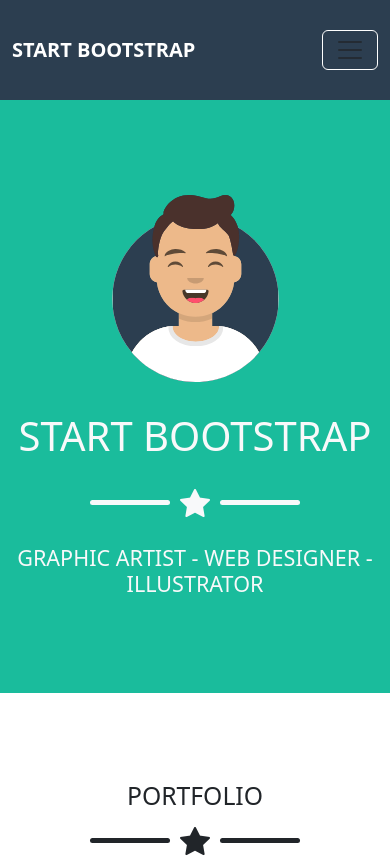
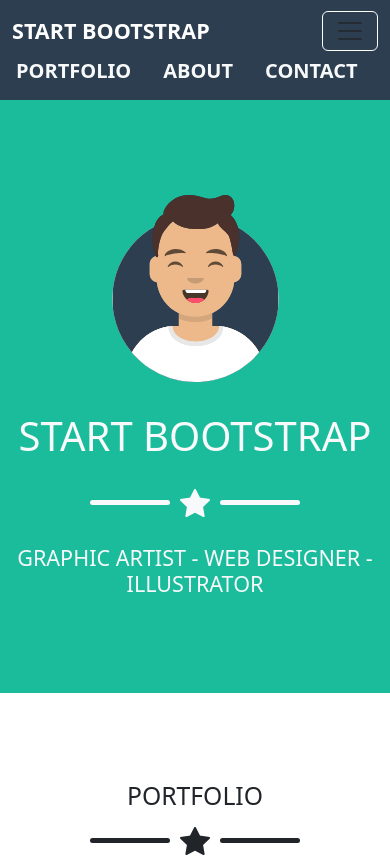
Before and after one commit to salvatore-impellizzeri/html-css-bootstrap-freelancer, a plain HTML site: page index.html in a window 390 px wide. Shown: the top 866 px of the page. Drawn offline with nearby package versions, Linux system fonts and the light colour scheme.

Commit message:
Completato il responsive dell'header top

```diff
--- a/css/style.css
+++ b/css/style.css
@@ -174,6 +174,8 @@ nav{
 
 @media screen and (min-width: 1020px){
 
+
+
     .my-h1,
     h2{
         scale: 1.8;
--- a/index.html
+++ b/index.html
@@ -28,10 +28,18 @@
 
           <nav class="navbar">
             <div class="container-md">
-              <a class="navbar-brand" href="#">START BOOTSTRAP</a>
-              <button class="navbar-toggler" type="button" data-bs-toggle="offcanvas" data-bs-target="#offcanvasDarkNavbar" aria-controls="offcanvasDarkNavbar" aria-label="Toggle navigation">
+              <a class="navbar-brand fs-4" href="#">START BOOTSTRAP</a>
+              <button class="navbar-toggler d-sm-block d-md-none" type="button" data-bs-toggle="offcanvas" data-bs-target="#offcanvasDarkNavbar" aria-controls="offcanvasDarkNavbar" aria-label="Toggle navigation">
                 <span class="navbar-toggler-icon"></span>
               </button>
+              <div class="row d-sm-none d-md-block">
+                <div class="col d-flex gap-4 fw-semibold">
+                    <a class="p-1 rounded link-offset-2 link-underline link-underline-opacity-0 text-light fs-5" href="#portfolio">PORTFOLIO</a>
+                    <a class="p-1 rounded link-offset-2 link-underline link-underline-opacity-0 text-light fs-5" href="#about">ABOUT</a>
+                    <a class="p-1 rounded link-offset-2 link-underline link-underline-opacity-0 text-light fs-5" href="#contact">CONTACT</a>
+                </div>
+              </div>
+              </div>
               <div class="offcanvas offcanvas-end text-bg-dark" tabindex="-1" id="offcanvasDarkNavbar" aria-labelledby="offcanvasDarkNavbarLabel">
                 <div class="offcanvas-header">
                   <h5 class="offcanvas-title" id="offcanvasDarkNavbarLabel">START BOOTSTRAP</h5>
@@ -70,6 +78,7 @@
         </header>
 
         <!-- HEADER BOTTOM -->
+
         <div class="container-fluid my-bg-aqua">
 
           <div class="container-md py-5">
@@ -94,11 +103,12 @@
         </div>
 
         <!-- MAIN -->
+
         <main>
 
           <!-- PORTFOLIO -->
 
-          <div class="container-fluid my-container-portfolio">
+          <div class="container-fluid my-container-portfolio" id="portfolio">
 
             <div class="container-md py-5">
 
@@ -128,7 +138,7 @@
 
           <!-- ABOUT -->
 
-          <div class="container-fluid my-bg-aqua">
+          <div class="container-fluid my-bg-aqua" id="about">
 
             <div class="container-md py-5">
 
@@ -154,7 +164,7 @@
 
           <!-- CONTACT ME -->
 
-          <div class="container-md py-5 my-container-contact">
+          <div class="container-md py-5 my-container-contact" id="contact">
 
             <h2>CONTACT ME</h2>
             <div class="container-sm my-star-container">
```
